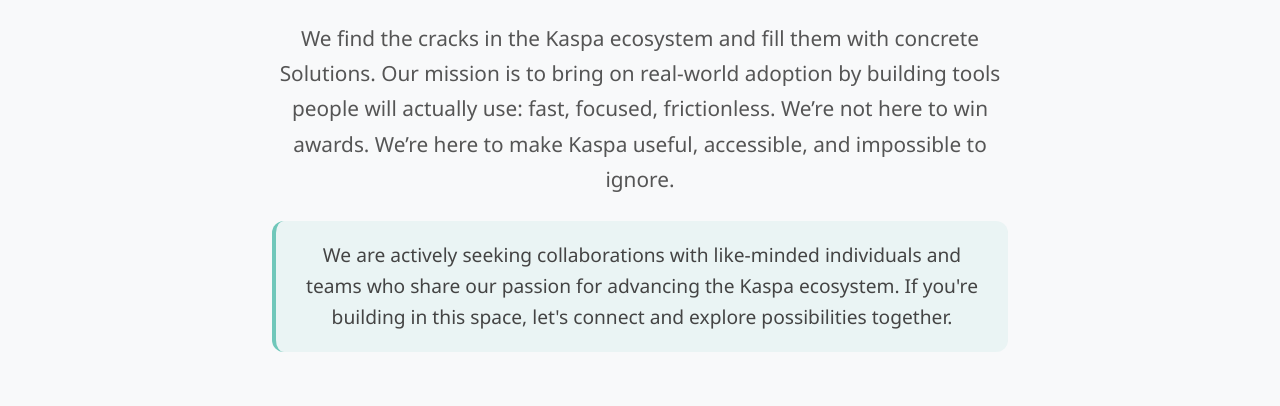
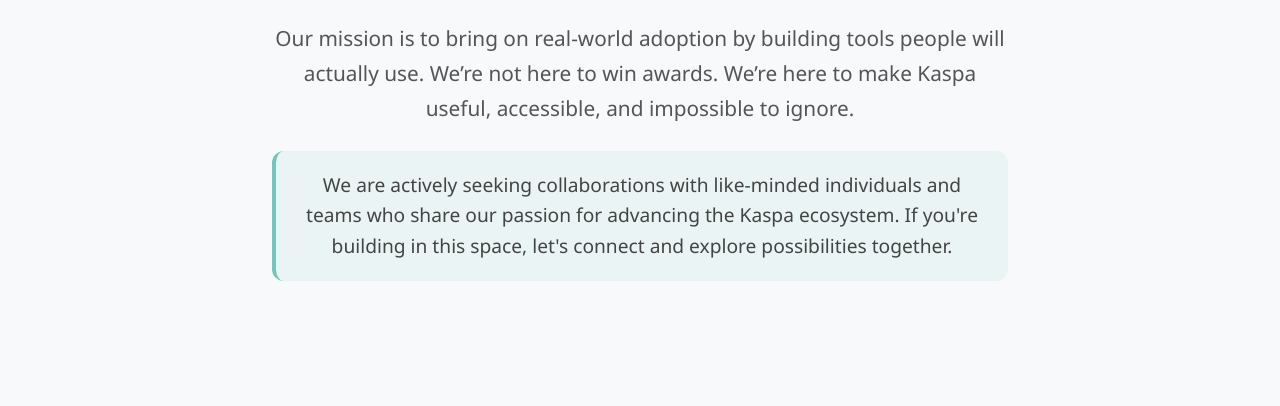
Before and after one commit to kaspachad/kaspero-website, a plain HTML site: page index.html in a window 1280 px wide. Shown: the part 342-748 px from the top of the page. Drawn offline with Linux system fonts and the light colour scheme.

Commit message:
changed the mission statement

```diff
--- a/index.html
+++ b/index.html
@@ -53,7 +53,7 @@
 
 <section class="intro">
   <h2>Building for the Kaspa end-user</h2>
-  <p>We find the cracks in the Kaspa ecosystem and fill them with concrete Solutions. Our mission is to bring on real-world adoption by building tools people will actually use: fast, focused, frictionless. We’re not here to win awards. We’re here to make Kaspa useful, accessible, and impossible to ignore.</p>
+  <p>Our mission is to bring on real-world adoption by building tools people will actually use. We’re not here to win awards. We’re here to make Kaspa useful, accessible, and impossible to ignore.</p>
   <p class="collab-text">We are actively seeking collaborations with like-minded individuals and teams who share our passion for advancing the Kaspa ecosystem. If you're building in this space, let's connect and explore possibilities together.</p>
 </section>
 
```
